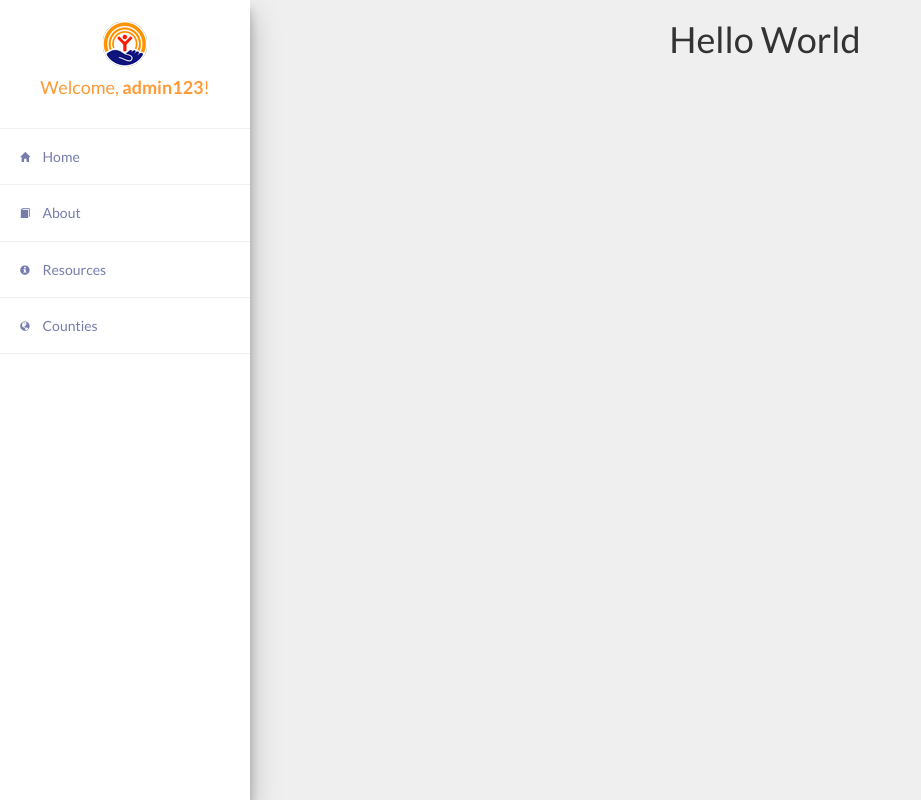
After one commit to SrutiG/uw_achievement_club, a Flask app: page /administrator in a window 1280 px wide. The commit adds this page. Shown: the whole page, without its empty margins (0-921 px from the left). Run offline with Flask 2, Linux system fonts and the light colour scheme; some libraries are stand-ins or nearby versions.

Commit message:
admin panel basics

```diff
--- /dev/null
+++ b/app/static/css/admin.css
@@ -0,0 +1,77 @@
+@charset "utf-8";
+
+/*===================================colors===================================*/
+
+:root {
+    --uw_blue: #101B7B;
+    --uw_red: #FF001C;
+    --uw_orange: #FF9A36;
+    --uw_lavender: #767DAC;
+    --uw_white: #FFF;
+    --primary_dark: #212121;
+    --primary_light: #EFEFEF;
+    --education: #8D9ECE;
+    --health: #D54C61;
+    --income: #FFC542;
+    --civic: #8D95AB;
+    --community: #9DAC51;
+    --border_color: var(--uw_orange);
+}
+
+/*===================================general===================================*/
+
+body {
+    font-family: 'Lato', sans-serif;
+    background-color: var(--primary_light);
+}
+
+.body-content {
+    padding-left: 250px;
+    height: 100vh;
+    overflow-y: scroll;
+}
+
+/*===================================navigation===================================*/
+
+.admin-nav {
+    width: 250px;
+    background-color: var(--uw_white);
+    height: 100vh;
+    position: fixed;
+    top: 0;
+    left: 0;
+    box-shadow: 0 14px 28px rgba(0,0,0,0.25), 0 10px 10px rgba(0,0,0,0.22);
+}
+
+.admin-nav-header {
+    padding: 20px 10px 20px 10px;
+    border-bottom: 1px solid var(--primary_light);
+}
+
+.admin-nav-header-text {
+    color: var(--uw_orange);
+}
+
+.admin-nav-item {
+    padding: 10px 20px 10px 20px;
+    border-bottom: 1px solid var(--primary_light);
+}
+
+.admin-nav-row {
+    margin: 0;
+}
+
+.admin-nav-icon, .admin-nav-text {
+    color: var(--uw_lavender);
+}
+
+.admin-nav-icon {
+    display: inline-block;
+    margin-right: 10px;
+    top: 0px;
+    font-size: 0.7em;
+}
+
+.admin-nav-text {
+    display: inline-block;
+}
--- a/app/static/js/index.js
+++ b/app/static/js/index.js
@@ -14,15 +14,19 @@ function showLogin() {
 
 function addActiveClass() {
     var navbar = document.getElementById("navbar");
+    var a = document.getElementsByClassName('nav-item');
     if (window.location.pathname == '/home' || window.location.pathname == '/about' || window.location.pathname == '/resources') {
         navbar.style.backgroundColor = "transparent"
     } else {
-        navbar.style.backgroundColor = "var(--uw_blue)"
+        //navbar.style.backgroundColor = "var(--uw_blue)"
+        navbar.style.backgroundColor = "transparent"
+        for (i = 0; i < a.length; i++) {
+            a[i].style.color = "var(--uw_blue)";
+        }
     }
     var location = window.location.pathname;
     location = location.replace('/', '')
     elem = document.getElementById(location);
-    var a = document.getElementsByClassName('nav-item');
     for (i = 0; i < a.length; i++) {
         a[i].classList.remove('active');
     }
--- /dev/null
+++ b/app/templates/admin-dash/home.html
@@ -0,0 +1,4 @@
+{% extends 'admin-dash/layout.html' %}
+{% block content %}
+<h1 class="text-center">Hello World</h1>
+{% endblock %}
--- /dev/null
+++ b/app/templates/admin-dash/layout.html
@@ -0,0 +1,76 @@
+<!DOCTYPE html>
+<html lang = "en">
+<head>
+
+    <meta charset='utf-8'>
+    <title>Achievement Club Administrator</title>
+    <meta name = 'description' content = "Website for United Way Achievement Club">
+    <meta name = 'author' content = "Sruti Guhathakurta">
+
+    <link rel="stylesheet" href="https://maxcdn.bootstrapcdn.com/bootstrap/3.3.7/css/bootstrap.min.css" integrity="sha384-BVYiiSIFeK1dGmJRAkycuHAHRg32OmUcww7on3RYdg4Va+PmSTsz/K68vbdEjh4u" crossorigin="anonymous">
+    <link rel= "stylesheet" type= "text/css" href= "{{ url_for('static', filename='css/admin.css') }}">
+    <link href="https://fonts.googleapis.com/css?family=Lato:300,400,700" rel="stylesheet">
+
+    {% block extrastyle %} {% endblock %}
+    <script type="text/javascript" src="{{ url_for('static', filename='js/index.js') }}" defer></script>
+
+    {% block extrascript %}{% endblock %}
+
+    <!-- Mobile Specific -->
+    <meta name="viewport" content="width=device-width, initial-scale=1">
+</head>
+{% with messages = get_flashed_messages() %}
+{% if messages %}
+<ul class=flashes>
+    {% for message in messages %}
+    <li>{{ message }}</li>
+    {% endfor %}
+</ul>
+{% endif %}
+{% endwith %}
+<body>
+    <div class="admin-nav">
+        <div class="admin-nav-header text-center">
+            <img src="{{ url_for('static', filename='images/uw_icon.png') }}">
+            <h4 class="admin-nav-header-text">Welcome, <strong>admin123</strong>!</h4>
+        </div>
+        <div class="admin-nav-item">
+            <a class="admin-nav-link" href="#">
+                <div class="row admin-nav-row">
+                    <span class="glyphicon glyphicon-home admin-nav-icon"></span>
+                    <h5 class="admin-nav-text">Home</h5>
+                </div>
+            </a>
+        </div>
+        <div class="admin-nav-item">
+            <a class="admin-nav-link" href="#">
+                <div class="row admin-nav-row">
+                    <span class="glyphicon glyphicon-book admin-nav-icon"></span>
+                    <h5 class="admin-nav-text">About</h5>
+                </div>
+            </a>
+        </div>
+        <div class="admin-nav-item">
+            <a class="admin-nav-link" href="#">
+                <div class="row admin-nav-row">
+                    <span class="glyphicon glyphicon-info-sign admin-nav-icon"></span>
+                    <h5 class="admin-nav-text">Resources</h5>
+                </div>
+            </a>
+        </div>
+        <div class="admin-nav-item">
+            <a class="admin-nav-link" href="#">
+                <div class="row admin-nav-row">
+                    <span class="glyphicon glyphicon-globe admin-nav-icon"></span>
+                    <h5 class="admin-nav-text">Counties</h5>
+                </div>
+            </a>
+        </div>
+    </div>
+    <div class="body-content">
+        <div class="body-wrapper">
+            {% block content %}
+            {% endblock %}
+        </div>
+    </div>
+</body>
--- /dev/null
+++ b/app/templates/admin-dash/login.html
@@ -0,0 +1,4 @@
+{% extends 'admin-dash/layout.html' %}
+{% block content %}
+<h1>Hello World</h1>
+{% endblock %}
--- a/app/templates/county.html
+++ b/app/templates/county.html
@@ -1,4 +1,8 @@
 {% extends 'layout.html' %}
 {% block content %}
 
+<div class="{{county}}_header">
+    <img class="county-img" src="{{ url_for('static', filename= 'images/' + county + '.png') }}">
+</div>
+
 {% endblock %}
--- a/app/views.py
+++ b/app/views.py
@@ -31,7 +31,7 @@ def resources():
 
 @app.route('/county')
 def county():
-	return render_template('county.html', county='Fulton')
+	return render_template('county.html', county='fulton')
 
 @app.route('/locations')
 def locations():
@@ -48,3 +48,7 @@ def mapstyles():
 		for line in data_file:
 			data += line.strip()
 	return jsonify(data = data)
+
+@app.route('/administrator')
+def administrator():
+	return render_template('admin-dash/home.html')
```
Also changed, not shown: app/static/css/index.css (+7 -0 lines), app/static/images/fulton.png (added).
